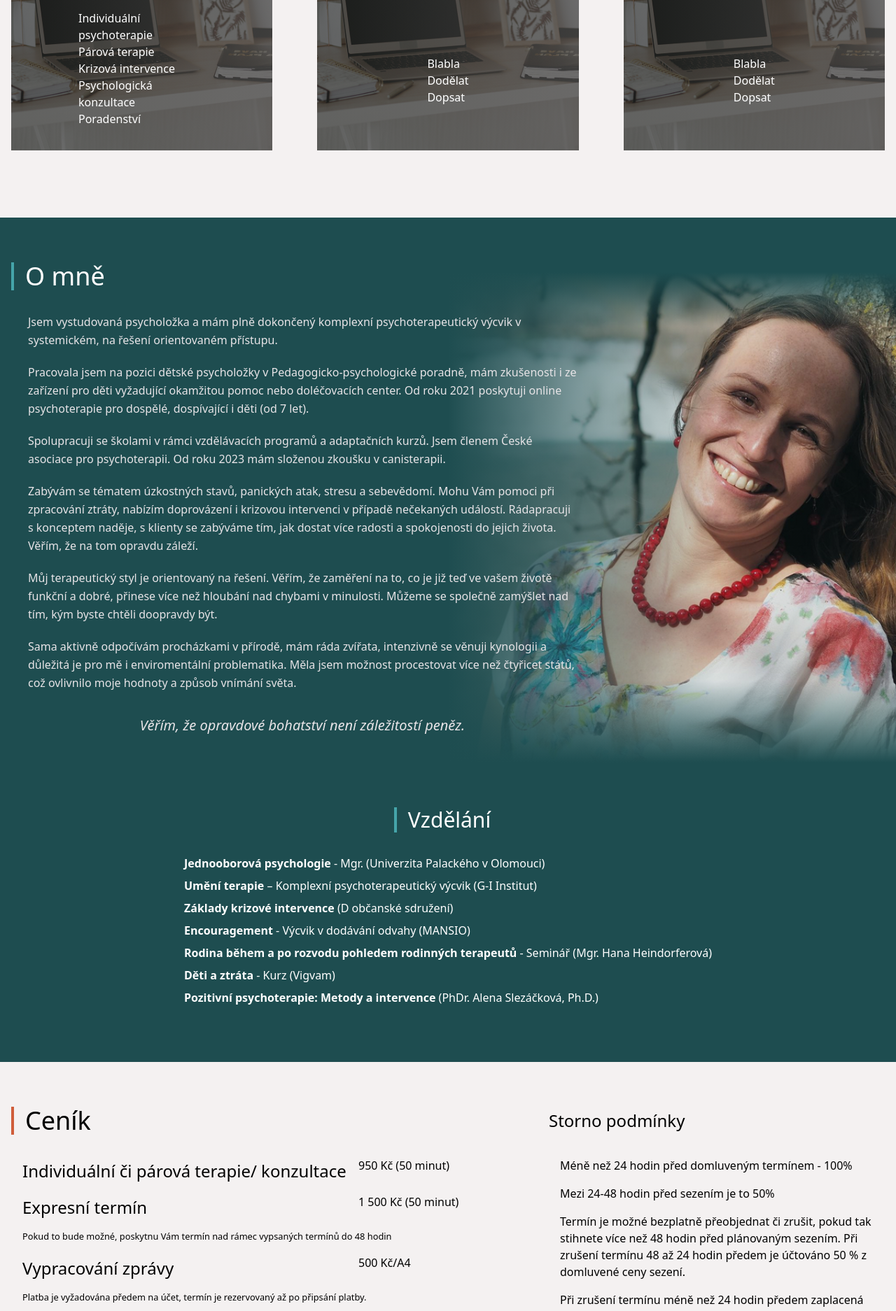
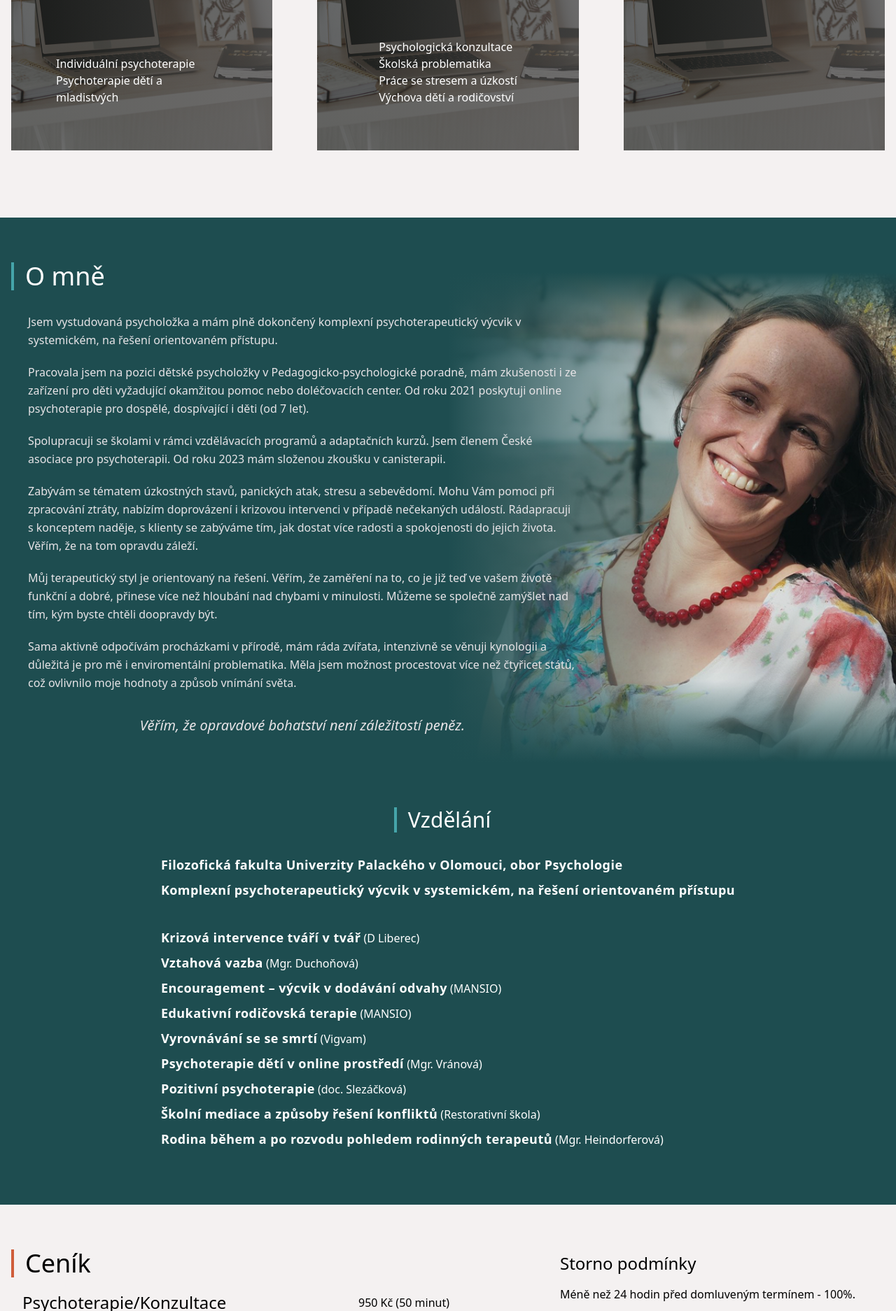
Before and after one commit to MarcincinMartin/terapie-marcincinova, a plain HTML site: page index.html in a window 1280 px wide. Shown: the part 446-2320 px from the top of the page at 70% size. Drawn offline with Linux system fonts and the light colour scheme.

Commit message:
Update obsahu

```diff
--- a/index.html
+++ b/index.html
@@ -1,5 +1,5 @@
 <!DOCTYPE html>
-<html lang="en">
+<html lang="cs">
 <head>
     <meta charset="UTF-8">
     <meta name="viewport" content="width=device-width, initial-scale=1.0">
@@ -12,7 +12,10 @@
             <a href="#">
                 <div id="profile">
                     <img src="./pic/profile.webp" alt="Mgr. Lucie Marcinčínová">
-                    <h1>Mgr. Lucie Marcinčínová</h1>
+                    <div id="profile-text">
+                        <h1>Mgr. Lucie Marcinčínová</h1>
+                        <p>Psycholog, psychoterapeut</p>
+                    </div>
                 </div>
             </a>
 
@@ -30,44 +33,37 @@
     <main>
         <section id="sluzby">
             <article id="terapie">
-                <h2>Online terapie</h2>
+                <h2>Psychoterapie</h2>
                 <ul>
                     <li>Individuální psychoterapie</li>
-                    <li>Párová terapie</li>
-                    <li>Krizová intervence</li>
-                    <li>Psychologická konzultace</li>
-                    <li>Poradenství</li>
+                    <li>Psychoterapie dětí a mladistvých</li>
                 </ul>
-                <img src="./pic/online.png" alt="Online terapie">
+                <img src="./pic/online.png" alt="Psychoterapie">
             </article>
 
             <article id="poradenstvi">
-                <h2>Poradenství</h2>
+                <h2>Psychologické poradenství</h2>
                 <ul>
-                    <li>Blabla</li>
-                    <li>Dodělat</li>
-                    <li>Dopsat</li>
+                    <li>Psychologická konzultace</li>
+                    <li>Školská problematika</li>
+                    <li>Práce se stresem a úzkostí</li>
+                    <li>Výchova dětí a rodičovství</li>
                 </ul>
-                <img src="./pic/online.png" alt="Poradenství">
+                <img src="./pic/online.png" alt="Psychologické poradenství">
             </article>
 
             <article id="vzdelavani">
-                <h2>Vzdělávání</h2>
-                <ul>
-                    <li>Blabla</li>
-                    <li>Dodělat</li>
-                    <li>Dopsat</li>
-                </ul>
+                <h2>Lektorování</h2>
                 <img src="./pic/online.png" alt="Vzdělávání">
             </article>
         </section>
 
         <section id="omne">
             <div class="container">
-                <img src="./pic/o_mne.png" alt="O mně, Mgr. Lucie Marcinčínová">
 
                 <article>
                     <h2>O mně</h2>
+                    <img src="./pic/o_mne.png" alt="O mně, Mgr. Lucie Marcinčínová">
                     <p>Jsem vystudovaná psycholožka a mám plně dokončený komplexní psychoterapeutický výcvik v systemickém, na řešení orientovaném přístupu.</p>
                     <p>Pracovala jsem na pozici dětské psycholožky v Pedagogicko-psychologické poradně, mám zkušenosti i ze zařízení pro děti vyžadující okamžitou pomoc nebo doléčovacích center. Od roku 2021 poskytuji online psychoterapie pro dospělé, dospívající i děti (od 7 let).</p>
                     <p>Spolupracuji se školami v rámci vzdělávacích programů a adaptačních kurzů. Jsem členem České asociace pro psychoterapii. Od roku 2023 mám složenou zkoušku v canisterapii.</p>
@@ -83,27 +79,30 @@
             <div class="container">
                 <h2>Vzdělání</h2>
                 <ul>
-                    <li><strong>Jednooborová psychologie</strong> - Mgr. (Univerzita Palackého v Olomouci)</li>
-                    <li><strong>Umění terapie</strong> – Komplexní psychoterapeutický výcvik (G-I Institut)</li>
-                    <li><strong>Základy krizové intervence</strong> (D občanské sdružení)</li>
-                    <li><strong>Encouragement</strong> - Výcvik v dodávání odvahy (MANSIO)</li>
-                    <li><strong>Rodina během a po rozvodu pohledem rodinných terapeutů</strong> - Seminář (Mgr. Hana Heindorferová)</li>
-                    <li><strong>Děti a ztráta</strong> - Kurz (Vigvam)</li>
-                    <li><strong>Pozitivní psychoterapie: Metody a intervence</strong> (PhDr. Alena Slezáčková, Ph.D.)</li>
+                    <li><strong>Filozofická fakulta Univerzity Palackého v Olomouci, obor Psychologie</strong></li>
+                    <li><strong>Komplexní psychoterapeutický výcvik v systemickém, na řešení orientovaném přístupu</strong></li>
+                    <li>&nbsp;</li>
+                    <li><strong>Krizová intervence tváří v tvář</strong> (D Liberec)</li>
+                    <li><strong>Vztahová vazba</strong> (Mgr. Duchoňová)</li>
+                    <li><strong>Encouragement – výcvik v dodávání odvahy</strong> (MANSIO)</li>
+                    <li><strong>Edukativní rodičovská terapie</strong> (MANSIO)</li>
+                    <li><strong>Vyrovnávání se se smrtí</strong> (Vigvam)</li>
+                    <li><strong>Psychoterapie dětí v online prostředí</strong> (Mgr. Vránová)</li>
+                    <li><strong>Pozitivní psychoterapie</strong> (doc. Slezáčková)</li>
+                    <li><strong>Školní mediace a způsoby řešení konfliktů</strong> (Restorativní škola)</li>
+                    <li><strong>Rodina během a po rozvodu pohledem rodinných terapeutů</strong> (Mgr. Heindorferová)</li>
                 </ul>
             </div>
         </section>
 
         <section id="cenik">
             <div class="container">
-                <h2>Ceník</h2>
-
-                                    <h3>Storno podmínky</h3>
-
                 <div class="ceny">
+                    <h2>Ceník</h2>
                     <article>
-                        <h3>Individuální či párová terapie/ konzultace</h3>
+                        <h3>Psychoterapie/Konzultace</h3>
                         <p>950 Kč (50 minut)</p>
+                        <small>Platba je vyžadována předem na účet, termín je rezervovaný až po připsání platby.</small>
                     </article>
                     <article>
                         <h3>Expresní termín</h3>
@@ -114,12 +113,12 @@
                         <h3>Vypracování zprávy</h3>
                         <p>500 Kč/A4</p>
                     </article>
-                    <small>Platba je vyžadována předem na účet, termín je rezervovaný až po připsání platby.</small>
                 </div>
 
                 <div id="storno">
-                    <p>Méně než 24 hodin před domluveným termínem - 100%</p>
-                    <p>Mezi 24-48 hodin před sezením je to 50%</p>
+                    <h3>Storno podmínky</h3>
+                    <p>Méně než 24 hodin před domluveným termínem - 100%.</p>
+                    <p>Mezi 24-48 hodin před sezením je to 50%.</p>
                     <p>Termín je možné bezplatně přeobjednat či zrušit, pokud tak stihnete více než 48 hodin před plánovaným sezením. Při zrušení termínu 48 až 24 hodin předem je účtováno 50 % z domluvené ceny sezení.</p>
                     <p>Při zrušení termínu méně než 24 hodin předem zaplacená částka propadá.</p>
                     <p>Storno poplatky jsou vyžadovány z důvodu, že Váš termín je pro ostatní vyblokovaný a již zpravidla nejde obsadit jinými klienty.</p>
@@ -135,7 +134,6 @@
 
                     <section>
                         <h3>Mgr. Lucie Marcinčínová</h3>
-                        <h4>Psycholožka, online terapeutka, canisterapeutka</h4>
                         <a href="mailto:terapie.marcincinova@seznam.cz">terapie.marcincinova@seznam.cz</a>
                     </section>
 
```
Also changed, not shown: output.css.
